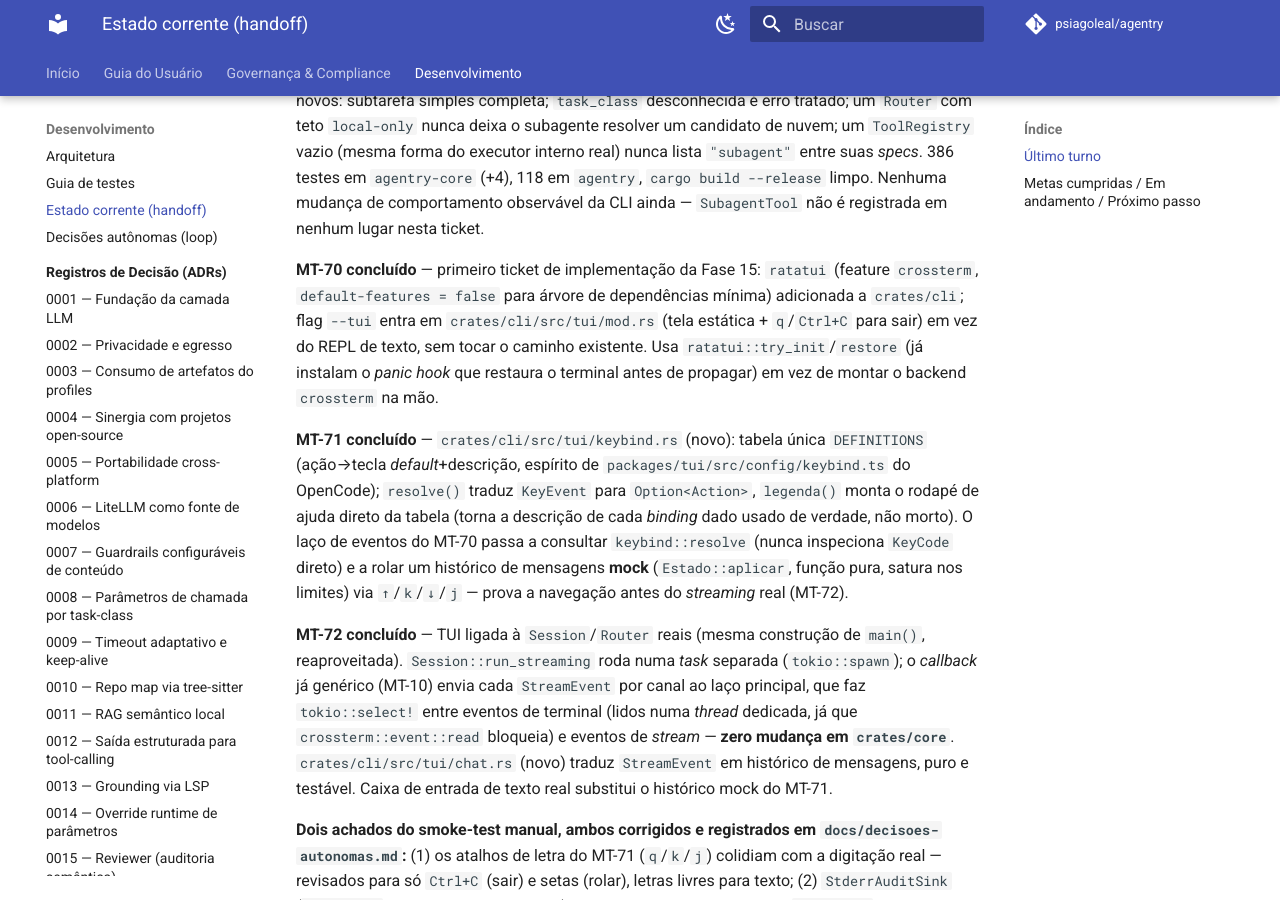
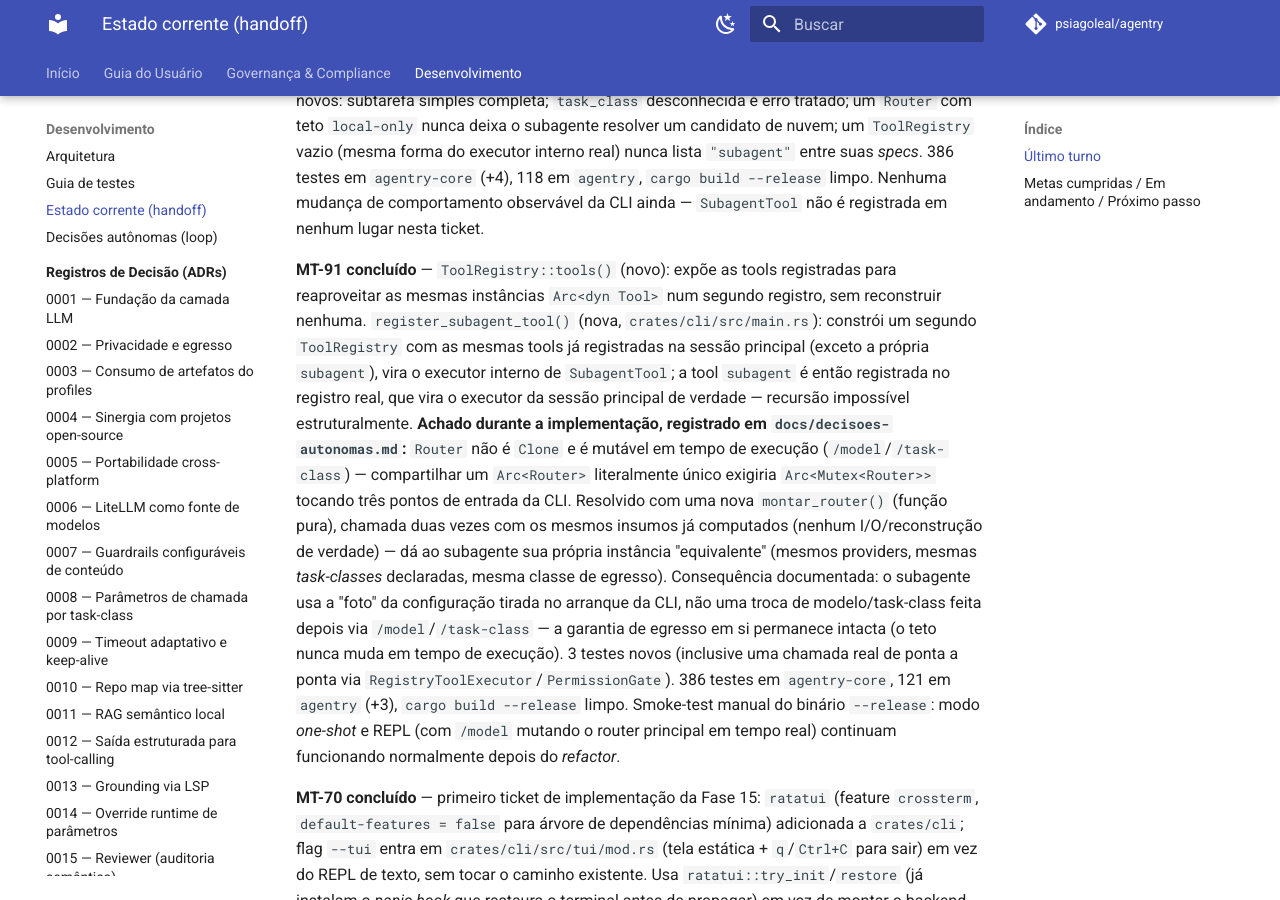
Before and after one commit to psiagoleal/agentry, an MkDocs documentation site: the page built from docs/CURRENT-STATE.md, in a window 1280 px wide and 900 px high, scrolled down 8333 px. Built offline with MkDocs 1.6.1 and Material for MkDocs 9.7.7, drawn with Linux system fonts in a browser that asks for light colours; comment, search, counter and statistics services are not loaded.

Commit message:
docs(handoff): marca MT-91 concluído; próximo passo é o MT-92 (fecha a Fase 19)
{agente: Claude Code; modelo: claude-sonnet-5}

```diff
--- a/docs/CURRENT-STATE.md
+++ b/docs/CURRENT-STATE.md
@@ -341,6 +341,27 @@
   `agentry-core` (+4), 118 em `agentry`, `cargo build --release` limpo. Nenhuma mudança de
   comportamento observável da CLI ainda — `SubagentTool` não é registrada em nenhum lugar
   nesta ticket.
+
+  **MT-91 concluído** — `ToolRegistry::tools()` (novo): expõe as tools registradas para
+  reaproveitar as mesmas instâncias `Arc<dyn Tool>` num segundo registro, sem reconstruir
+  nenhuma. `register_subagent_tool()` (nova, `crates/cli/src/main.rs`): constrói um segundo
+  `ToolRegistry` com as mesmas tools já registradas na sessão principal (exceto a própria
+  `subagent`), vira o executor interno de `SubagentTool`; a tool `subagent` é então
+  registrada no registro real, que vira o executor da sessão principal de verdade — recursão
+  impossível estruturalmente. **Achado durante a implementação, registrado em
+  `docs/decisoes-autonomas.md`:** `Router` não é `Clone` e é mutável em tempo de execução
+  (`/model`/`/task-class`) — compartilhar um `Arc<Router>` literalmente único exigiria
+  `Arc<Mutex<Router>>` tocando três pontos de entrada da CLI. Resolvido com uma nova
+  `montar_router()` (função pura), chamada duas vezes com os mesmos insumos já computados
+  (nenhum I/O/reconstrução de verdade) — dá ao subagente sua própria instância "equivalente"
+  (mesmos providers, mesmas *task-classes* declaradas, mesma classe de egresso). Consequência
+  documentada: o subagente usa a "foto" da configuração tirada no arranque da CLI, não uma
+  troca de modelo/task-class feita depois via `/model`/`/task-class` — a garantia de egresso
+  em si permanece intacta (o teto nunca muda em tempo de execução). 3 testes novos (inclusive
+  uma chamada real de ponta a ponta via `RegistryToolExecutor`/`PermissionGate`). 386 testes
+  em `agentry-core`, 121 em `agentry` (+3), `cargo build --release` limpo. Smoke-test manual
+  do binário `--release`: modo *one-shot* e REPL (com `/model` mutando o router principal em
+  tempo real) continuam funcionando normalmente depois do *refactor*.
 
   **MT-70 concluído** — primeiro ticket de implementação da Fase 15: `ratatui` (feature
   `crossterm`, `default-features = false` para árvore de dependências mínima) adicionada a
@@ -1616,21 +1637,33 @@
   resolver um candidato de nuvem). 386 testes em `agentry-core` (+4), 118 em `agentry`,
   `cargo build --release` limpo. Nenhuma mudança de comportamento observável da CLI ainda.
 
+- [x] **MT-91** — `ToolRegistry::tools()` (novo) + `register_subagent_tool()`
+  (`crates/cli/src/main.rs`): dois `ToolRegistry` (um sem `SubagentTool`, vira o executor
+  interno do subagente; outro com `SubagentTool`, vira o executor da sessão principal).
+  Achado registrado em `docs/decisoes-autonomas.md`: `Router` não é `Clone`/mutável em tempo
+  de execução — `montar_router()` (nova, função pura) chamada duas vezes com os mesmos
+  insumos dá ao subagente sua própria instância "equivalente", sem `Mutex` compartilhado.
+  3 testes novos. 386 testes em `agentry-core`, 121 em `agentry` (+3), `cargo build
+  --release` limpo. Smoke-test manual: *one-shot* e REPL (com `/model` em tempo real)
+  continuam funcionando normalmente.
+
 **Em andamento:** nada pendente — árvore de trabalho limpa, tudo commitado. **Fase 18
 concluída inteira (MT-86..89)**; **Fase 19 preparada** (ADR-0031 `Proposed`,
-`docs/roadmap-v0.13.md`, MT-90..92); **MT-90 concluído**.
-
-**Próximo passo:** **MT-91** (`docs/roadmap-v0.13.md`, `crates/cli/src/main.rs`) — fiação na
-CLI: refatora a construção de tools para uma lista reutilizável de `Arc<dyn Tool>`, registrada
-em **dois** `ToolRegistry` (um sem `SubagentTool`, vira o executor interno do subagente; outro
-com `SubagentTool`, vira o executor da sessão principal de verdade). Segundo ticket de
-implementação da Fase 19. Outros itens em aberto, sem ticket: **memória entre sessões** e
-**multimodal** (Fase 20+) já têm a pergunta de design respondida pelo mantenedor (ver
-`docs/roadmap-longo-prazo.md` §Fase 20+), mas ainda sem ADR/tickets — preparar quando a
-Fase 19 concluir; deploy do site MkDocs (GitHub Pages) — decisão explícita do usuário de não
-fazer ainda; CI multi-SO ainda não observado verde (falta um push que dispare a matriz);
-backlog independente do `ai-coding-agent-profiles` (ADRs 0001-0005 — RTK/OKF pendentes de
-reanálise de maturidade,
+`docs/roadmap-v0.13.md`, MT-90..92); **MT-90/91 concluídos**.
+
+**Próximo passo:** **MT-92** (`docs/roadmap-v0.13.md`, `docs/usuario/uso.md`,
+`docs/governanca/privacidade-e-egresso.md`, `docs/adr/0031-subagentes-com-egresso-restrito.md`,
+`docs/adr/README.md`, `docs/roadmap-longo-prazo.md`) — documentação: nota sobre a tool
+`subagent` em `docs/usuario/uso.md`; seção "Subagentes e egresso" em
+`docs/governanca/privacidade-e-egresso.md`; ADR-0031 promovida de `Proposed` para `Accepted`;
+`docs/adr/README.md`/`docs/roadmap-longo-prazo.md` atualizados — Fase 19 marcada concluída.
+Último ticket da Fase 19 — fecha a fase inteira. Outros itens em aberto, sem ticket:
+**memória entre sessões** e **multimodal** (Fase 20+) já têm a pergunta de design respondida
+pelo mantenedor (ver `docs/roadmap-longo-prazo.md` §Fase 20+), mas ainda sem ADR/tickets —
+preparar quando a Fase 19 concluir; deploy do site MkDocs (GitHub Pages) — decisão explícita
+do usuário de não fazer ainda; CI multi-SO ainda não observado verde (falta um push que
+dispare a matriz); backlog independente do `ai-coding-agent-profiles` (ADRs 0001-0005 —
+RTK/OKF pendentes de reanálise de maturidade,
 perfis base+overlay/skills executáveis/config de serviços pendentes de validação de
 implementação).
 
--- a/docs/roadmap-v0.13.md
+++ b/docs/roadmap-v0.13.md
@@ -43,7 +43,7 @@
 - **Fora de escopo:** fiação em `crates/cli/src/main.rs` (MT-91); documentação (MT-92).
 - **Depende de:** ADR-0031.
 
-### MT-91: Fiação na CLI — dois registros de tools, um sem `subagent`
+### MT-91: Fiação na CLI — dois registros de tools, um sem `subagent` ✅ concluído (0d2c4cf)
 - **Objetivo:** `crates/cli/src/main.rs` refatora a construção de tools para uma lista
   reutilizável de `Arc<dyn Tool>` (mesmas instâncias, sem duplicar estado real de nenhuma
   tool), registrada em **dois** `ToolRegistry`: um sem `SubagentTool` (vira o
```
Also changed, not shown: other parts of docs/CURRENT-STATE.md (+1 -1 lines), docs/decisoes-autonomas.md (+35 -0 lines).
